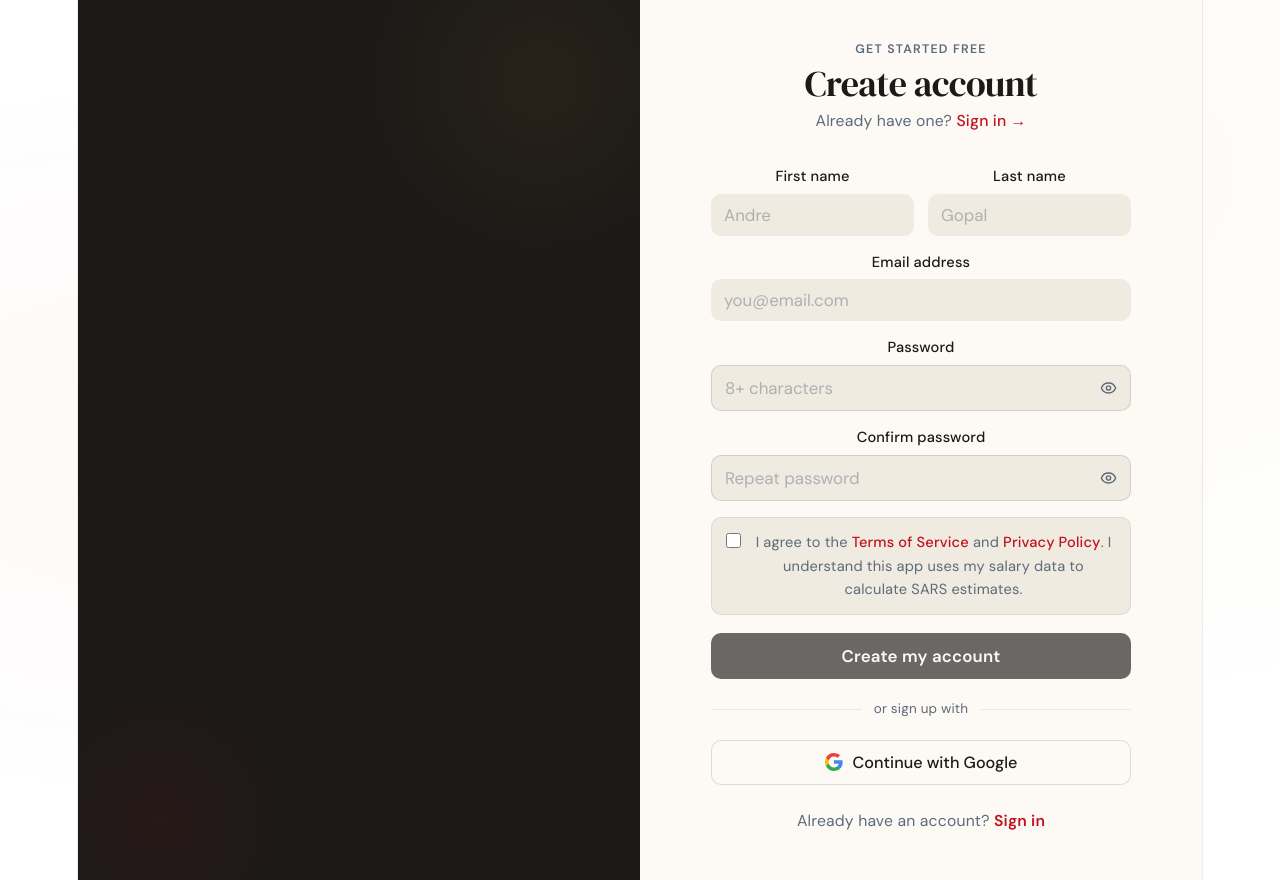
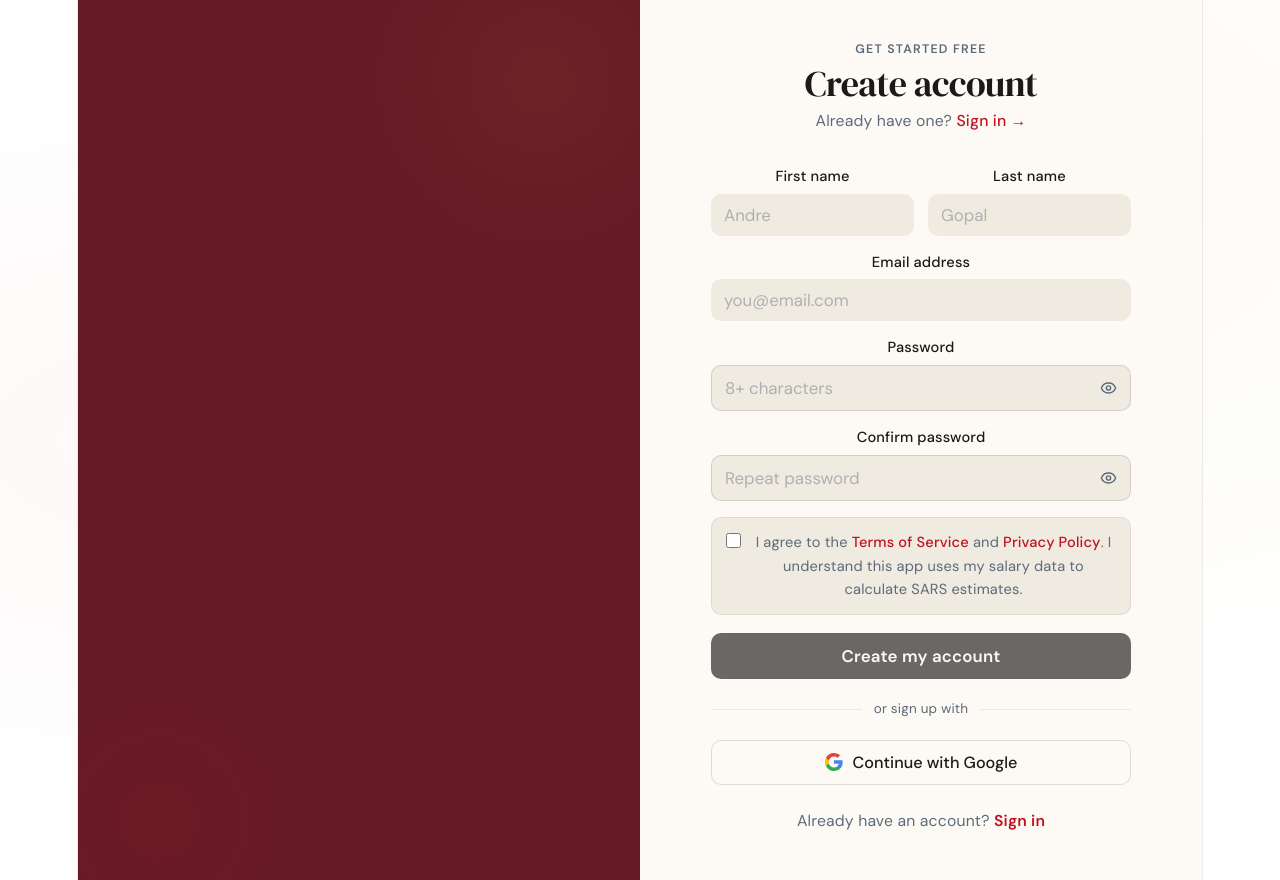
Before and after one commit to padifalas/AbsaNextGen, a React (Vite) app: page /register in a window 1280 px wide. Built offline with nearby package versions, Linux system fonts and the light colour scheme.

Commit message:
updated login css - NEED to work on launch dashboard

```diff
--- a/src/styles/Login.css
+++ b/src/styles/Login.css
@@ -10,7 +10,7 @@
    LEFT — brand / story panel
    ════════════════════════════════════ */
 .login-left {
-  background: var(--surface-dark);
+  background: var(--dark-red);
   display: flex;
   flex-direction: column;
   justify-content: space-between;
@@ -19,7 +19,7 @@
   overflow: hidden;
 }
 
-/* Atmospheric orbs */
+
 .login-left::before {
   content: '';
   position: absolute;
@@ -44,7 +44,7 @@
   pointer-events: none;
 }
 
-/* Brand mark */
+/*  */
 .login-brand {
   display: flex;
   align-items: center;
--- a/src/styles/globals.css
+++ b/src/styles/globals.css
@@ -1,41 +1,43 @@
 @import url('https://fonts.googleapis.com/css2?family=DM+Sans:ital,opsz,wght@0,9..40,300;0,9..40,400;0,9..40,500;0,9..40,600;0,9..40,700;1,9..40,400&family=DM+Serif+Display:ital@0;1&family=JetBrains+Mono:wght@400;500&display=swap');
 
 :root {
-  /* ── Palette ── */
+
   --page-bg: #ffffff;
-  /* warm linen — the "room" */
+
   --surface-1: #FDFAF6;
-  /* cards — slightly warm white */
+
   --surface-2: #F0EBE1;
-  /* inset surfaces, inputs */
+
   --surface-dark: #1C1917;
-  /* rich near-black (not navy) */
+
   --surface-dark-2: #292524;
-  /* slightly lighter dark */
+
 
   --red: #C1121F;
   --red-light: #FEE2E2;
   --red-hover: #A00E18;
 
+  --dark-red:#661a26;
+
   --gold: #B8922A;
-  /* more saturated, warmer gold */
+
   --gold-light: #FDF3DC;
   --gold-mid: #E8C96A;
 
   --sage: #6B8F71;
-  /* muted green — positive */
+
   --sage-light: #E8F2E9;
 
   --slate: #5C6B7A;
-  /* muted text */
+
   --slate-light: #E8ECF0;
 
-  /* ── Typography ── */
+  /* ── typography stuff ── */
   --font-display: 'DM Serif Display', Georgia, serif;
   --font-body: 'DM Sans', system-ui, sans-serif;
   --font-mono: 'JetBrains Mono', monospace;
 
-  /* ── Borders & Radius ── */
+  /* ── borders n radius*/
   --border: rgba(0, 0, 0, 0.07);
   --border-strong: rgba(0, 0, 0, 0.13);
   --radius-xs: 6px;
@@ -44,14 +46,14 @@
   --radius-lg: 22px;
   --radius-xl: 28px;
 
-  /* ── Shadows ── */
+  /*  Shadows  */
   --shadow-xs: 0 1px 2px rgba(0, 0, 0, 0.04);
   --shadow-sm: 0 2px 8px rgba(0, 0, 0, 0.06), 0 1px 2px rgba(0, 0, 0, 0.04);
   --shadow-md: 0 4px 20px rgba(0, 0, 0, 0.08), 0 1px 4px rgba(0, 0, 0, 0.05);
   --shadow-lg: 0 8px 40px rgba(0, 0, 0, 0.1), 0 2px 8px rgba(0, 0, 0, 0.06);
   --shadow-red: 0 6px 20px rgba(193, 18, 31, 0.22);
 
-  /* ── Transitions ── */
+  /*  Transitions  */
   --ease-out: cubic-bezier(0.16, 1, 0.3, 1);
   --ease-in-out: cubic-bezier(0.4, 0, 0.2, 1);
   --t-fast: 120ms;
@@ -101,7 +103,6 @@ body {
   color: var(--surface-dark);
   line-height: 1.5;
   min-height: 100vh;
-  /* Subtle linen texture via CSS */
   background-image:
     radial-gradient(ellipse at 20% 50%, rgba(193, 18, 31, 0.03) 0%, transparent 60%),
     radial-gradient(ellipse at 80% 20%, rgba(184, 146, 42, 0.04) 0%, transparent 55%);
@@ -112,7 +113,7 @@ body {
   min-height: 100vh;
 }
 
-/* ── Scrollbar ── */
+/* Scrollbar*/
 ::-webkit-scrollbar {
   width: 5px;
 }
@@ -126,7 +127,7 @@ body {
   border-radius: 3px;
 }
 
-/* ── Layout ── */
+/*  Layout */
 .app-layout {
   display: flex;
   min-height: 100vh;
```
